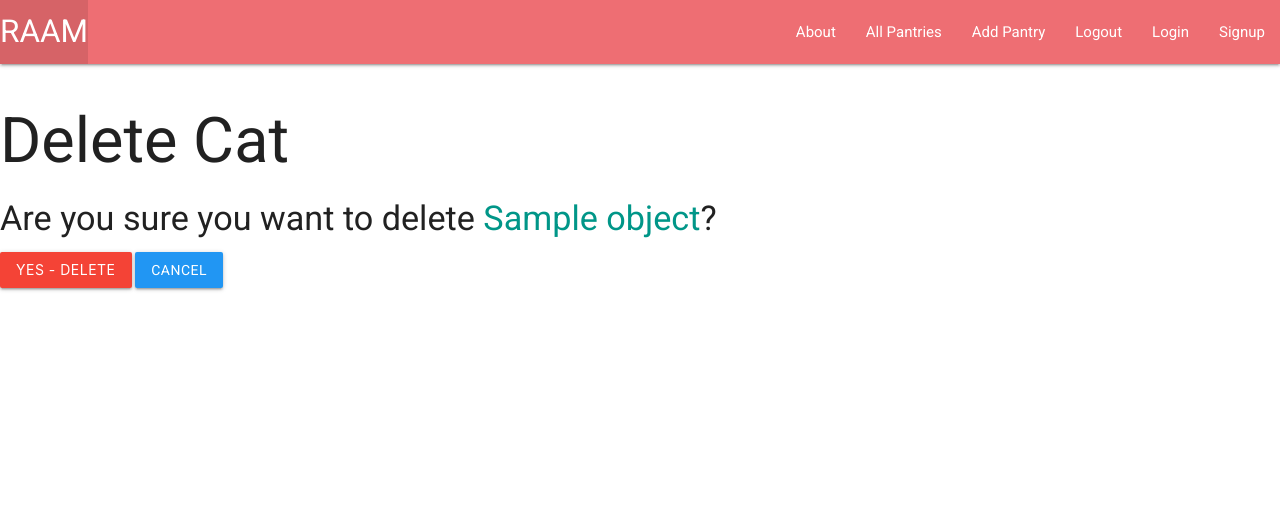
After one commit to mariorojasac/raam, a Django app: template main_app/templates/main_app/pantry_confirm_delete.html in a window 1280 px wide. The commit adds this page. Shown: the top 528 px of the page. Run offline with Django 3.2, Linux system fonts and the light colour scheme; the template is opened without the code that fills it: most values are stand-ins (such as "Sample title", 1, 10 or a date in 2020).

Commit message:
adding routes

```diff
--- a/main_app/templates/base.html
+++ b/main_app/templates/base.html
@@ -26,7 +26,7 @@
                 <ul class="right">
                     <li><a href="{% url 'about' %}">About</a></li>
                     <li><a href="{% url 'pantries' %}">All Pantries</a></li>
-                    <li><a href="#">Add Pantry</a></li>
+                    <li><a href="{% url 'pantries_create'%}">Add Pantry</a></li>
                     <li><a href="#">Logout</a></li>
                     <li><a href="#">Login</a></li>
                     <li><a href="#">Signup</a></li>
--- /dev/null
+++ b/main_app/templates/main_app/pantry_confirm_delete.html
@@ -0,0 +1,17 @@
+{% extends 'base.html' %}
+
+{% block content %}
+
+<h1>Delete Cat</h1>
+
+<h4>
+    Are you sure you want to delete <span class="teal-text">{{ object.name }}</span>?
+</h4>
+
+<form action="" method="post">
+    {% csrf_token %}
+    <input class="btn red" type="submit" value="Yes - Delete">
+    <a class="btn blue" href="{% url 'detail' object.id %}">Cancel</a>
+</form>
+
+{% endblock %}
```
